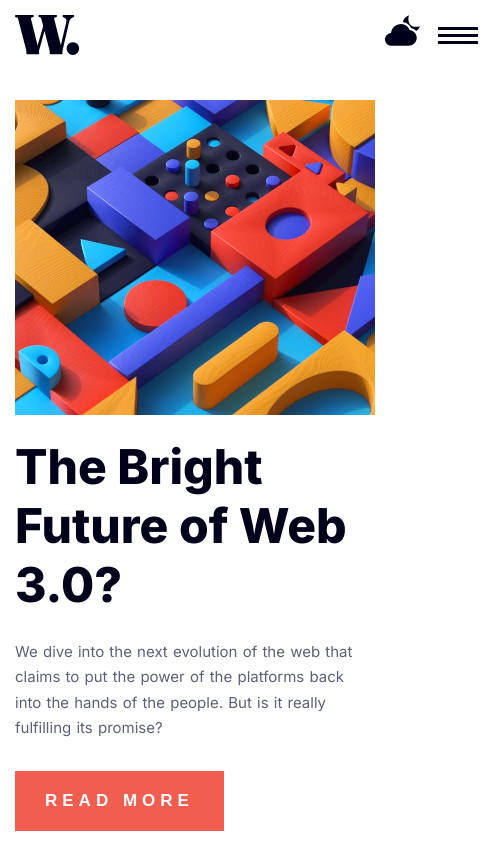
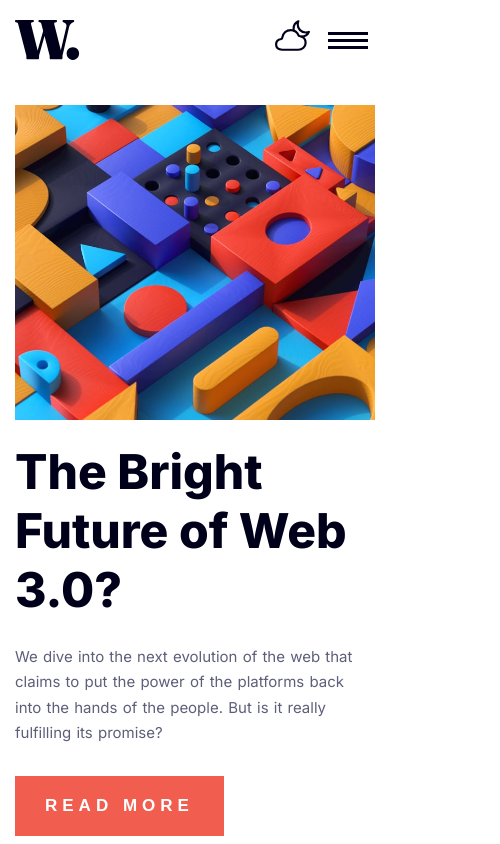
Before and after one commit to David4bay/News-Homepage, a React (Vite) app: page / in a window 390 px wide. Shown: the top 844 px of the page, 500 px wide, since content can reach past the window. Built offline with nearby package versions, Linux system fonts and the light colour scheme.

Commit message:
mobile layout finished

```diff
--- a/src/App.jsx
+++ b/src/App.jsx
@@ -1,12 +1,16 @@
-import React from 'react'
 import './App.css'
 import Main from './components/Main/Main';
+import styled from 'styled-components';
+
+const AppStyle = styled.div`
+  max-width: 1440px;
+` ;
 
 function App() {
   return (
-    <React.Fragment>
+    <AppStyle>
       <Main />
-    </React.Fragment>
+    </AppStyle>
   )
 }
 
--- a/src/components/Article/Article.jsx
+++ b/src/components/Article/Article.jsx
@@ -2,57 +2,74 @@ import RetroImage from '../assets/images/image-retro-pcs.jpg';
 import ImageTop from '../assets/images/image-top-laptops.jpg';
 import GamingPad from '../assets/images/image-gaming-growth.jpg';
 import styled from 'styled-components';
+import mediaQuery from '../mediaquery/mediaquery';
 
 const ArticleWrapper = styled.div`
+@media (max-width: ${mediaQuery.medium}) {
     display: flex;
     flex-direction: column;
     justify-content: center;
     align-items: center;
     gap: 32px;
     padding-bottom: 80px;
+}
 `;
 
 const ArticleContainer = styled.div`
+@media (max-width: ${mediaQuery.medium}) {
     display: flex;
     flex-direction: row;
+}
 `;
 
 const ContentContainer = styled.figure`
+@media (max-width: ${mediaQuery.medium}) {
     display: flex;
     flex-direction: row;
+    height: 165px;
     margin-left: 15px;
     margin-right: 15px;
-width: 500px;
+}
 `;
 
 const Image = styled.img`
-width: 103px;
-height: 140px;
+@media (max-width: ${mediaQuery.medium}) {
     margin-right: 22px;
+    height: 165px;
+    width: 102px;
+}
 `;
 
 const SectionContent = styled.div`
+@media (max-width: ${mediaQuery.medium}) {
     display: flex;
     flex-direction: column;
     padding-right: 15px;
+}
 `;
 
 const ImageHeading = styled.h3`
+@media (max-width: ${mediaQuery.medium}) {
     font-size: 42px;
     font-weight: 700;
     color: #c7c6cc;
+}
 `;
 
 const ImageSubHeading = styled.strong`
+@media (max-width: ${mediaQuery.medium}) {
     font-size: 20px;
     font-weight: 900;
     color: #00000e;
     padding-bottom: 18px;
+}
 `;
 
 const ImageParagraph = styled.p`
+@media (max-width: ${mediaQuery.medium}) {
     padding-right: 30px;
     line-height: 1.6;
+}
 `;
 
 function Article() {
--- a/src/components/Main/Main.jsx
+++ b/src/components/Main/Main.jsx
@@ -18,6 +18,10 @@ function Main() {
                 return {...state, menu: action.payload}
             case 'ToggleSideNav':
                 return {...state, burgerMenu: !state.burgerMenu}
+            case 'AutoCloseHamburger':
+                return {...state, burgerMenu: action.payload}
+            default:
+                return {...state}
         }
     }
 
@@ -67,6 +71,10 @@ function Main() {
         return dispatch({type: 'ToggleSideNav'})
     }
 
+    const autoCloseHamburger = useCallback(() => {
+        return dispatch({type: 'AutoCloseHamburger', payload: false})
+    }, [state.showMenu])
+
     return (
         <React.Fragment>
             <Nav
@@ -76,6 +84,7 @@ function Main() {
             showMenu={showMenu}
             burgerMenu={state.burgerMenu}
             handleHamburger={handleHamburger}
+            autoCloseHamburger={autoCloseHamburger}
             />
             <Header />
             <Aside />
--- a/src/components/Nav/Nav.jsx
+++ b/src/components/Nav/Nav.jsx
@@ -1,4 +1,5 @@
 /* eslint-disable react/prop-types */
+import { useEffect } from 'react';
 import Logo from '../assets/images/logo.svg';
 import Hamburger from '../assets/images/icon-menu.svg';
 import HamburgerClosed from '../assets/images/icon-menu-close.svg';
@@ -9,12 +10,12 @@ import mediaQuery from '../mediaquery/mediaquery';
 const NavContainer = styled.ul`
 @media (max-width: ${mediaQuery.medium}) {
     display: flex;
-    width: 500px;
     flex-direction: row;
     justify-content: space-between;
     height: 70px;
     margin-left: auto;
     margin-right: auto;
+    margin-top: 5px;
     margin-bottom: 30px;
     color: hsl(240, 100%, 5%);
   }
@@ -22,32 +23,48 @@ const NavContainer = styled.ul`
     flex-direction: row;
     justify-content: space-between;
     align-items: center;
-    width: 100%;
     padding: 25px 15px;
     list-style: none;
 `;
 
 const LogoContainer = styled.li`
+@media (max-width: ${mediaQuery.medium}) {
     display: flex;
     flex-direction: row;
+}
 `;
 
 const DeskTopNav = styled.ul`
+@media (max-width: ${mediaQuery.medium}) {
     display: flex;
     flex-direction: row;
     justify-content: flex-end;
     list-style: none;
+}
 `;
 
 const MenuItems = styled.ul`
+@media (max-width: ${mediaQuery.medium}) {
     display: flex;
     flex-direction: row;
     align-items: center;
     list-style: none;
     gap: 30px;
+}
+
+@media (max-width: ${mediaQuery.medium}) {
+
+.Mobile {
+    display: flex;
+    flex-direction: column;
+    position: fixed;
+    right: 0;
+}
+}
 `;
 
 const DarkCloudFavicon = styled.i`
+@media (max-width: ${mediaQuery.medium}) {
     display: flex;
     flex-direction: column;
     justify-content: center;
@@ -55,9 +72,11 @@ align-items: center;
     height: 45px;
     width: 45px;
     position: relative;
+}
 `;
 
 const CallToActionLogo = styled.i`
+@media (max-width: ${mediaQuery.medium}) {
     display: flex;
     flex-direction: column;
     align-items: center;
@@ -65,9 +84,16 @@ justify-content: center;
     width: 55px;
     height: 55px;
     object-fit: contain;
+}
 `;
 
-function Nav({dark, darkToggle, hamburgerMenu, showMenu, handleHamburger, burgerMenu}) {
+function Nav({dark, darkToggle, showMenu, handleHamburger, burgerMenu, autoCloseHamburger}) {
+
+    useEffect(() => {
+        if (showMenu === false) {
+            autoCloseHamburger();
+        }
+    }, [showMenu, autoCloseHamburger])
 
     return (
     <div>
@@ -80,7 +106,7 @@ function Nav({dark, darkToggle, hamburgerMenu, showMenu, handleHamburger, burger
                 {
                 dark ?
                 <DarkCloudFavicon>
-                    <IoCloudyNightOutline
+                    <IoCloudyNightSharp
                     size={50}
                     style={
                         {
@@ -93,7 +119,7 @@ function Nav({dark, darkToggle, hamburgerMenu, showMenu, handleHamburger, burger
                 </DarkCloudFavicon>
                 :
                 <DarkCloudFavicon>
-                    <IoCloudyNightSharp
+                    <IoCloudyNightOutline
                     size={20}
                     style={
                         {
@@ -106,18 +132,29 @@ function Nav({dark, darkToggle, hamburgerMenu, showMenu, handleHamburger, burger
                 </DarkCloudFavicon>
                 }
             </li>
-            {showMenu ?
+            {
+            showMenu &&
+                (
                     <CallToActionLogo onClick={handleHamburger}>
                     <img src={burgerMenu ? HamburgerClosed : Hamburger} />
                 </CallToActionLogo>
-                :
-                <MenuItems className={hamburgerMenu ? "Mobile" : "Nav__Items Desktop"}>
+                )
+}
+                {
+                burgerMenu === true || showMenu === false
+
+                ?
+                (
+                <MenuItems className={burgerMenu ? "Mobile" : "Nav__Items"}>
                     <li>Home</li>
                     <li>New</li>
                     <li>Popular</li>
                     <li>Trending</li>
                     <li>Categories</li>
                 </MenuItems>
+                    )
+                    :
+                    ''
                 }
             </DeskTopNav>
         </NavContainer>
```
Also changed, not shown: src/components/Aside/Aside.jsx (+15 -2 lines), src/components/Header/Header.jsx (+13 -0 lines), src/index.css (line endings or trailing spaces). Lines whose indentation alone changed are shown as unchanged.
